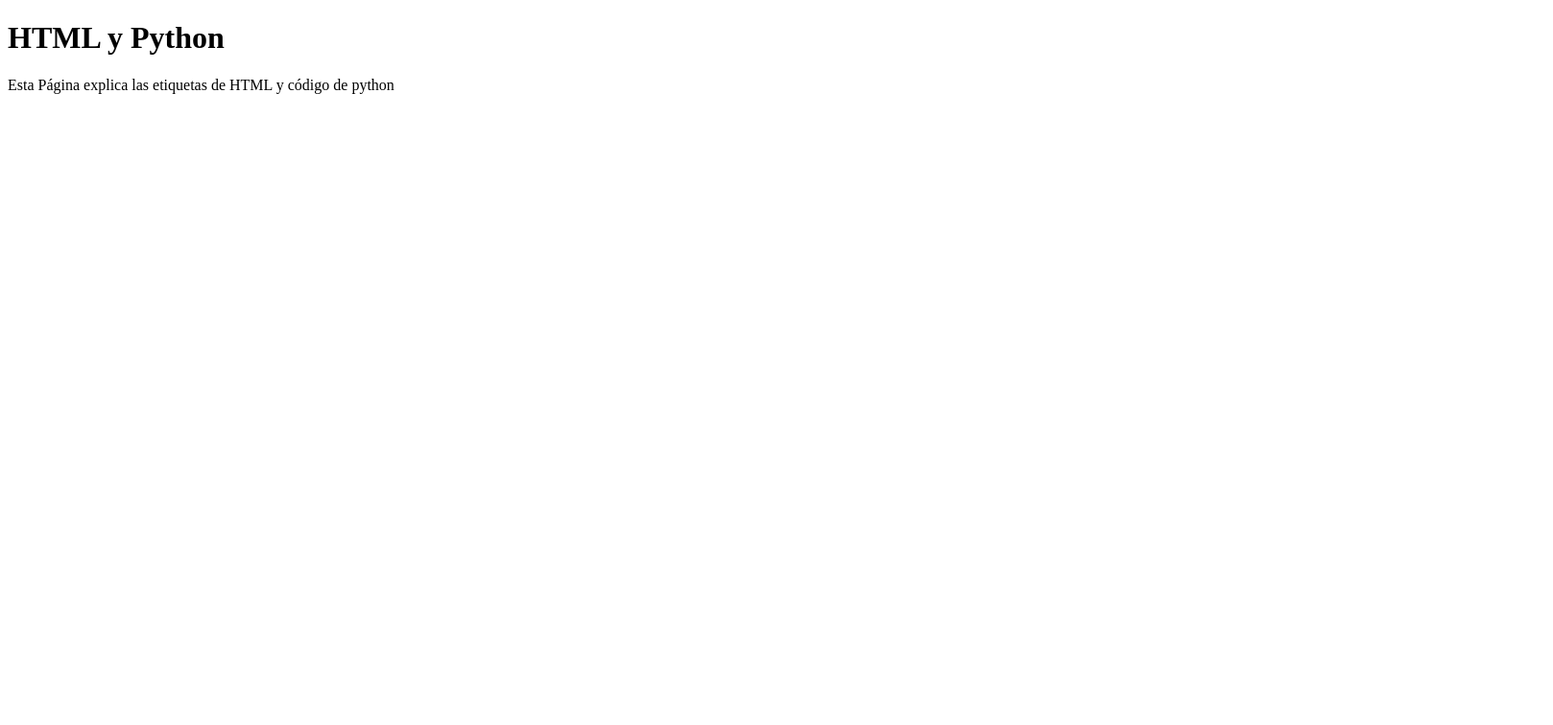
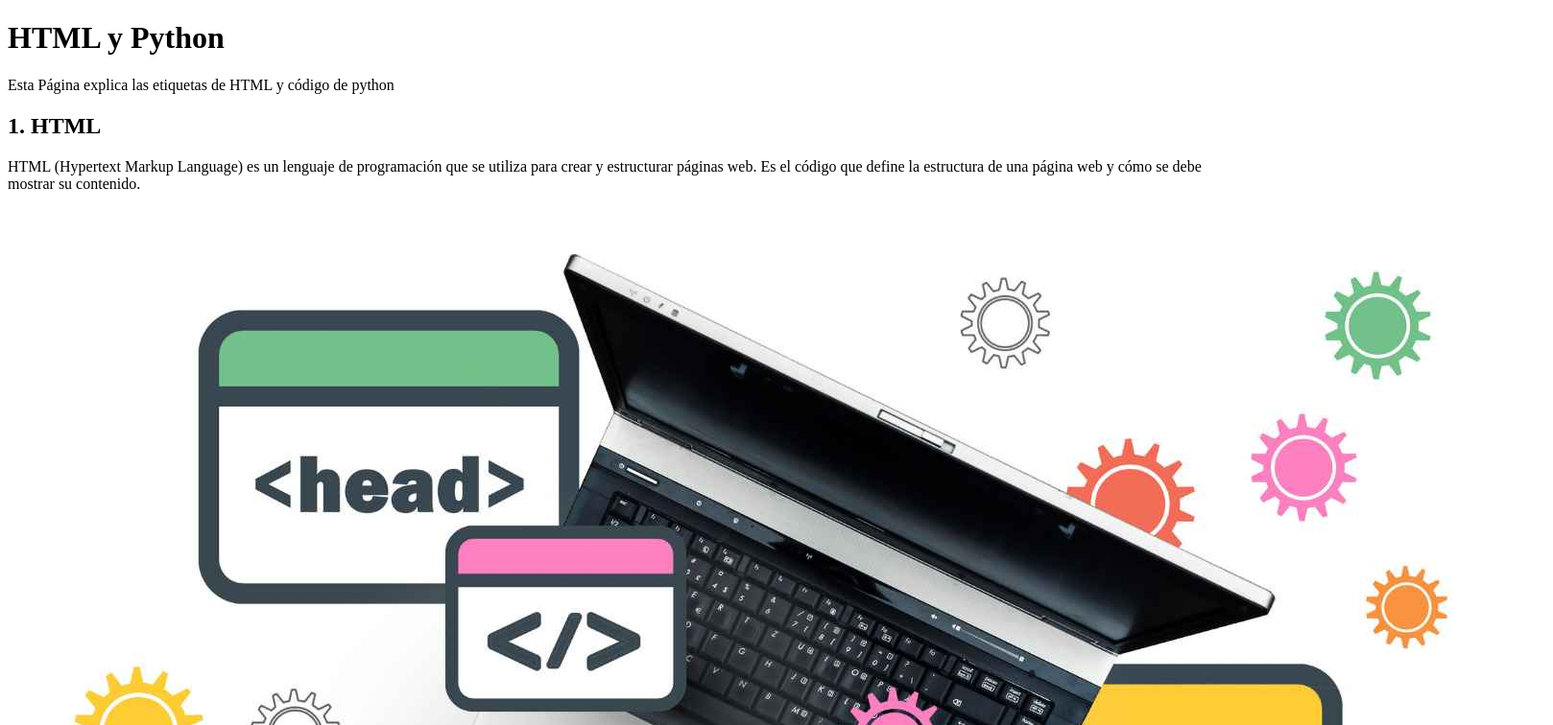
Before and after one commit to Camila-178/Clase2, a plain HTML site: page index.html in a window 1280 px wide. Shown: the top 756 px of the page at 96% size, 1618 px wide, since content can reach past the window. Drawn offline with Linux system fonts and the light colour scheme.

Commit message:
agregamos section para html

```diff
--- a/index.html
+++ b/index.html
@@ -11,6 +11,12 @@
         <h1>HTML y Python</h1>
         <p>Esta Página explica las etiquetas de HTML y código de python</p>
     </header>
-
+    <main>
+        <section>
+            <h2>1. HTML</h2>
+            <p>HTML (Hypertext Markup Language) es un lenguaje de programación que se utiliza para crear y estructurar páginas web. Es el código que define la estructura de una página web y cómo se debe mostrar su contenido. </p>
+            <img src="./Imagenes/html.jpg" alt="Imagen de HTML">
+        </section>
+    </main>
 </body>
 </html>
```
Also changed, not shown: Imagenes/html.jpg (added).
